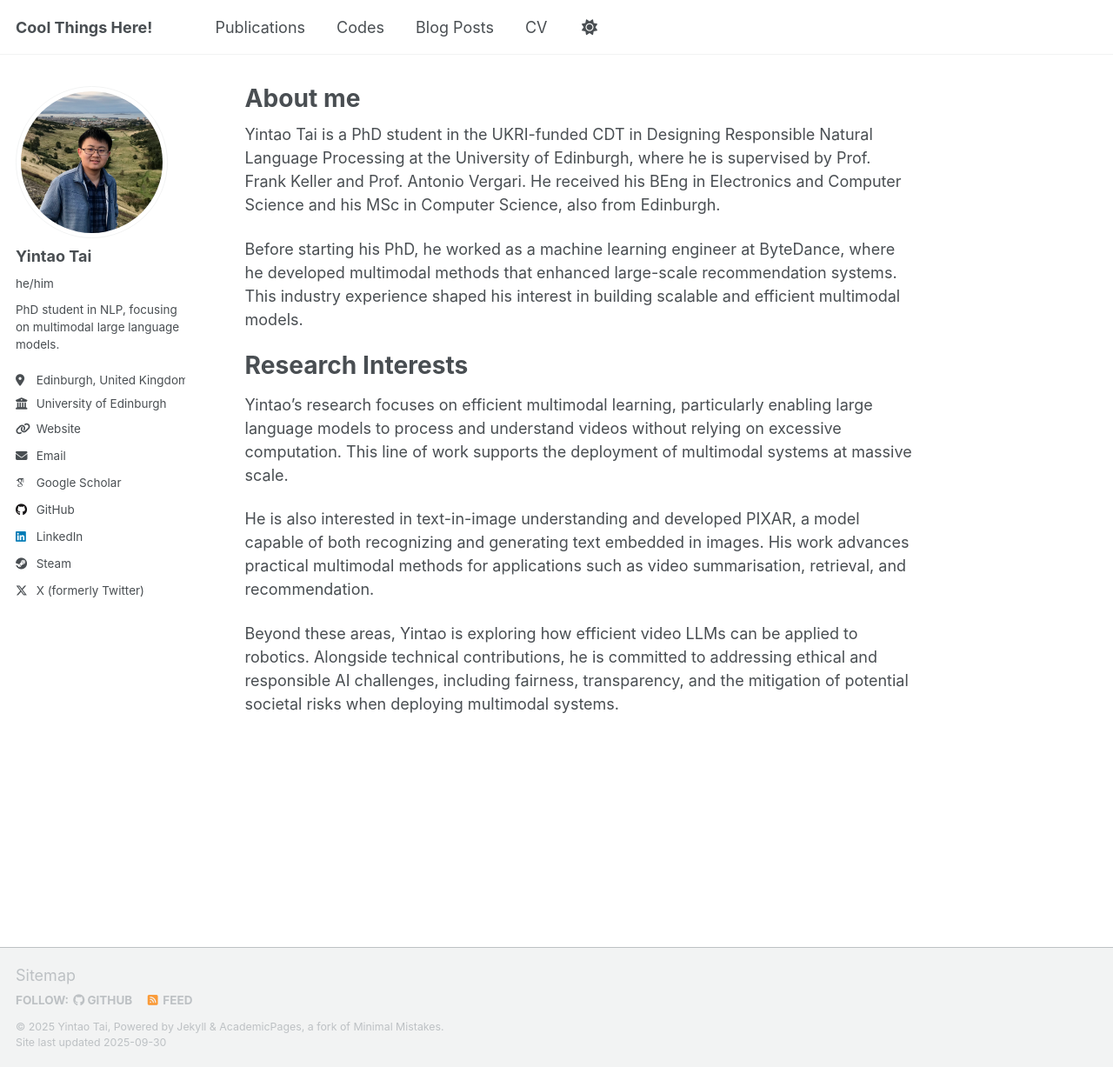
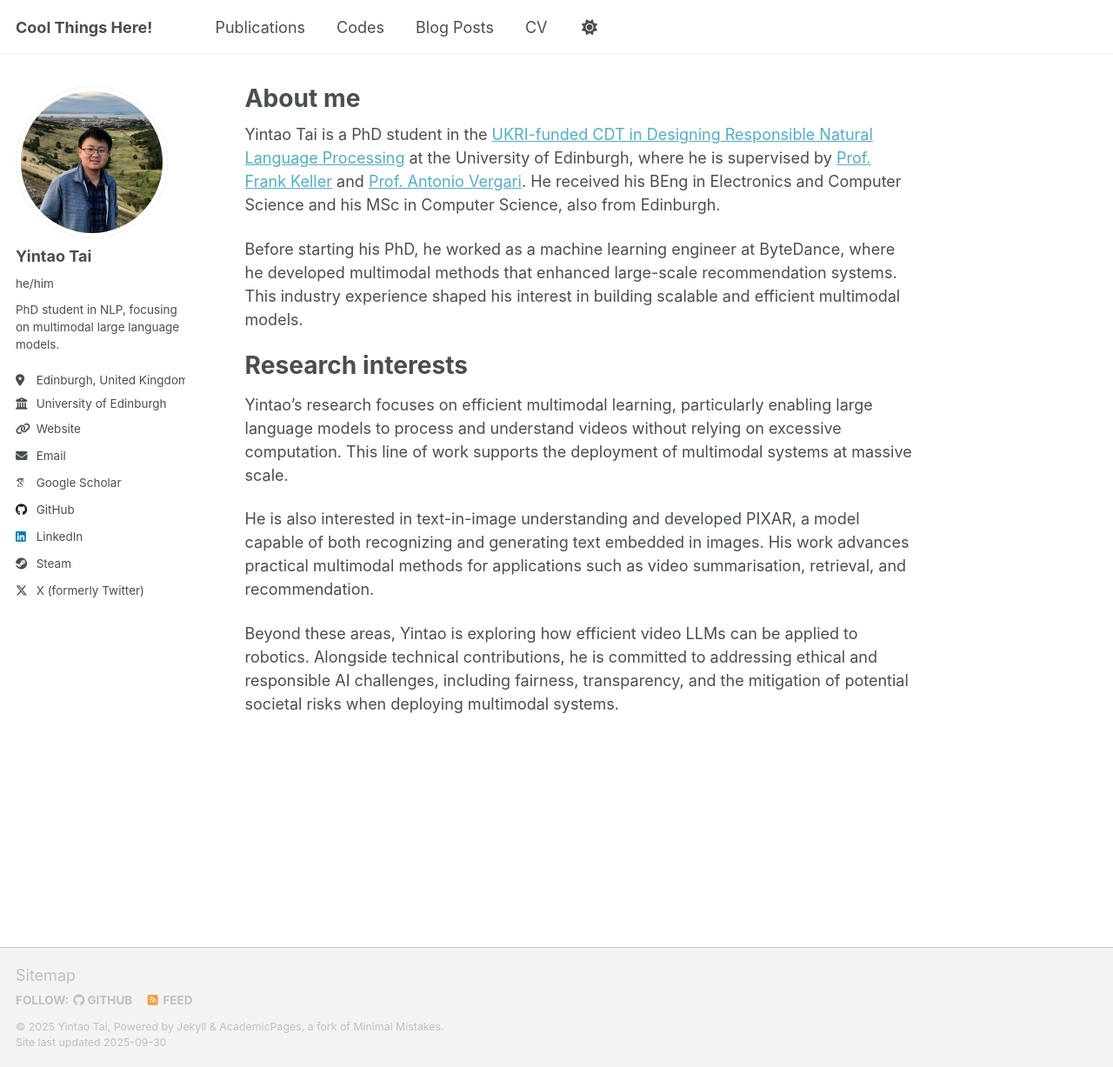
Before and after one commit to TYTTYTTYT/TYTTYTTYT.github.io, a Jekyll site: the page built from _pages/about.md, in a window 1280 px wide and 1227 px high. Shown: the whole window at 87% size. Built offline with Jekyll 4.4.1, drawn with Linux system fonts in a browser that asks for light colours; some web fonts are replaced; a script that is not in the unit is left out; part of the change alters nothing that is shown.

Commit message:
update with links

```diff
--- a/_pages/about.md
+++ b/_pages/about.md
@@ -7,11 +7,11 @@ redirect_from:
   - /about.html
 ---
 
-Yintao Tai is a PhD student in the UKRI-funded CDT in Designing Responsible Natural Language Processing at the University of Edinburgh, where he is supervised by Prof. Frank Keller and Prof. Antonio Vergari. He received his BEng in Electronics and Computer Science and his MSc in Computer Science, also from Edinburgh.
+Yintao Tai is a PhD student in the [UKRI-funded CDT in Designing Responsible Natural Language Processing](https://www.responsiblenlp.org/) at the University of Edinburgh, where he is supervised by [Prof. Frank Keller](https://homepages.inf.ed.ac.uk/keller/) and [Prof. Antonio Vergari](https://april-tools.github.io/). He received his BEng in Electronics and Computer Science and his MSc in Computer Science, also from Edinburgh.
 
 Before starting his PhD, he worked as a machine learning engineer at ByteDance, where he developed multimodal methods that enhanced large-scale recommendation systems. This industry experience shaped his interest in building scalable and efficient multimodal models.
 
-Research Interests
+Research interests
 ======
 Yintao’s research focuses on efficient multimodal learning, particularly enabling large language models to process and understand videos without relying on excessive computation. This line of work supports the deployment of multimodal systems at massive scale.
 
```
